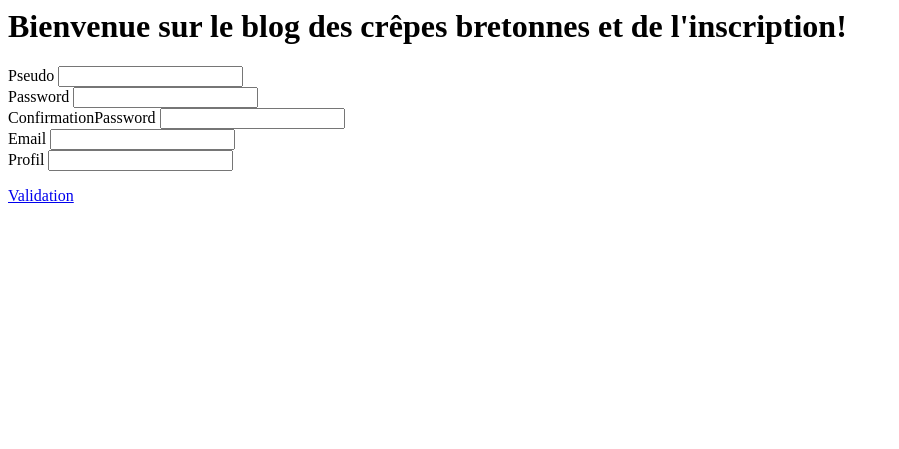
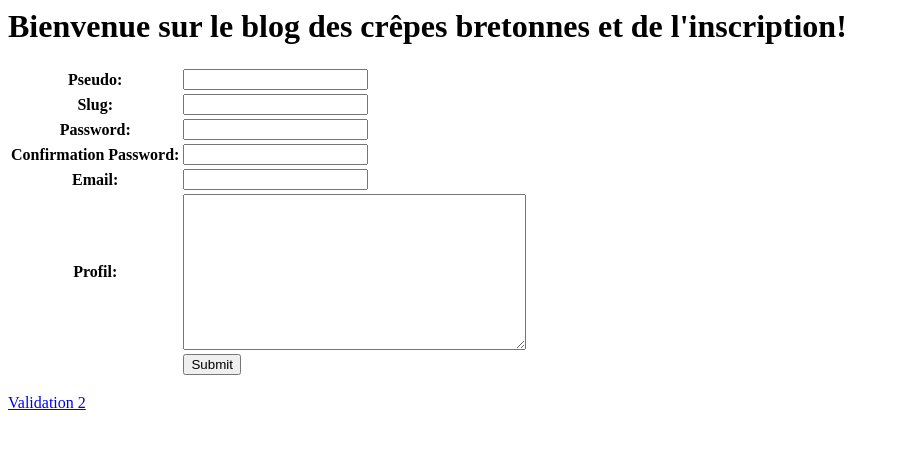
Before and after one commit to KylianViaux/SiteDjangoGreen, a Django app: page /inscription in a window 1280 px wide. Shown: the top 449 px of the page, without its empty margins (0-899 px from the left). Run offline with Django 3.2, Linux system fonts and the light colour scheme.

Commit message:
Ajout de l'inscription d'un utilisateur
Ajout d'un utilisateur, il n'y a pas encore toutes les odnnées des utilisateurs.

```diff
--- a/makeOurPlanetGreatAgain/blog/models.py
+++ b/makeOurPlanetGreatAgain/blog/models.py
@@ -1,5 +1,6 @@
 from django.db import models
 from django.utils import timezone
+from django import forms
 
 # Create your models here.
 
@@ -18,3 +19,13 @@ class User(models.Model):
 
     def __str__(self):
         return self.pseudo
+
+
+
+class UserForm(forms.Form):
+	pseudo = forms.CharField(max_length=30, label='Pseudo')
+	slug = forms.SlugField(max_length=100, label='Slug')
+	password = forms.CharField(max_length=40, label='Password')
+	confirmationPassword = forms.CharField(max_length=40, label='Confirmation Password')
+	email = forms.EmailField(label='Email')
+	profil = forms.CharField(required=False, widget=forms.Textarea, label='Profil')
--- a/makeOurPlanetGreatAgain/blog/templates/blog/inscription.html
+++ b/makeOurPlanetGreatAgain/blog/templates/blog/inscription.html
@@ -1,6 +1,32 @@
 <h1>Bienvenue sur le blog des crêpes bretonnes et de l'inscription!</h1>
 
+
+
+
+{% if submitted %}
+  <p class="success">
+    Your message was submitted successfully. Thank you.
+  </p>
+
+{% else %}
+  <form action="" method="post" novalidate>
+  <table>
+    {{ form.as_table }}
+    <tr>
+      <td>&nbsp;</td>
+      <td><input type="submit" value="Submit"></td>
+    </tr>
+  </table>
+  {% csrf_token %}
+  </form>
+{% endif %}
+
+
+
+<!--
 <form action="{% url 'inscription' %}" method="POST">
+	{% csrf_token %}
+
 	<div>
 		<label>Pseudo</label>
 		<input id="pseudo" name="pseudo">
@@ -21,7 +47,9 @@
 		<label>Profil</label>
 		<input id="profil" name="profil">
 	</div>
+
+	  <button type="submit" class="btn btn-success">Validation</button>
 </form>
+-->
 
-
-<p><a href="{% url 'confirmation' %}">Validation</a></p>
+<p><a href="{% url 'confirmation' %}">Validation 2</a></p>
--- a/makeOurPlanetGreatAgain/blog/views.py
+++ b/makeOurPlanetGreatAgain/blog/views.py
@@ -1,7 +1,10 @@
 from django.http import HttpResponse
 from django.shortcuts import render, get_object_or_404
 from blog.models import User
+from blog.models import UserForm
 from django.views.generic import CreateView
+from django.http import HttpResponseRedirect
+from django.core.mail import send_mail, get_connection
 
 def home(request):
 	#""" Afficher tous les utilisateurs de notre blog """
@@ -15,7 +18,37 @@ def lire(request, id, slug):
 
 
 def inscription(request):
-  	return render(request, 'blog/inscription.html')
+	submitted = False
+	if request.method == 'POST':
+		form = UserForm(request.POST)
+		if form.is_valid():
+			cd = form.cleaned_data
+			pseudo=request.POST.get('pseudo')
+			password=request.POST.get('password')
+			email=request.POST.get('email')
+			profil=request.POST.get('profil')
+			user = User.objects.create(
+				pseudo=pseudo,
+				slug=pseudo,
+				password=password,
+				email=email,
+				profil=profil
+			)
+			#assert False
+			con = get_connection('django.core.mail.backends.console.EmailBackend')
+			send_mail(
+                 cd['pseudo'],
+                 cd['password'],
+                 cd.get('email', 'noreply@example.com'),
+                 ['siteowner@example.com'],
+                 connection=con
+            )
+			return HttpResponseRedirect('/inscription?submitted=True')
+	else:
+		form = UserForm()
+		if 'submitted' in request.GET:
+			submitted = True
+	return render(request, 'blog/inscription.html', {'form':form, 'submitted':submitted})
 
 
 def confirmation(request):
```
